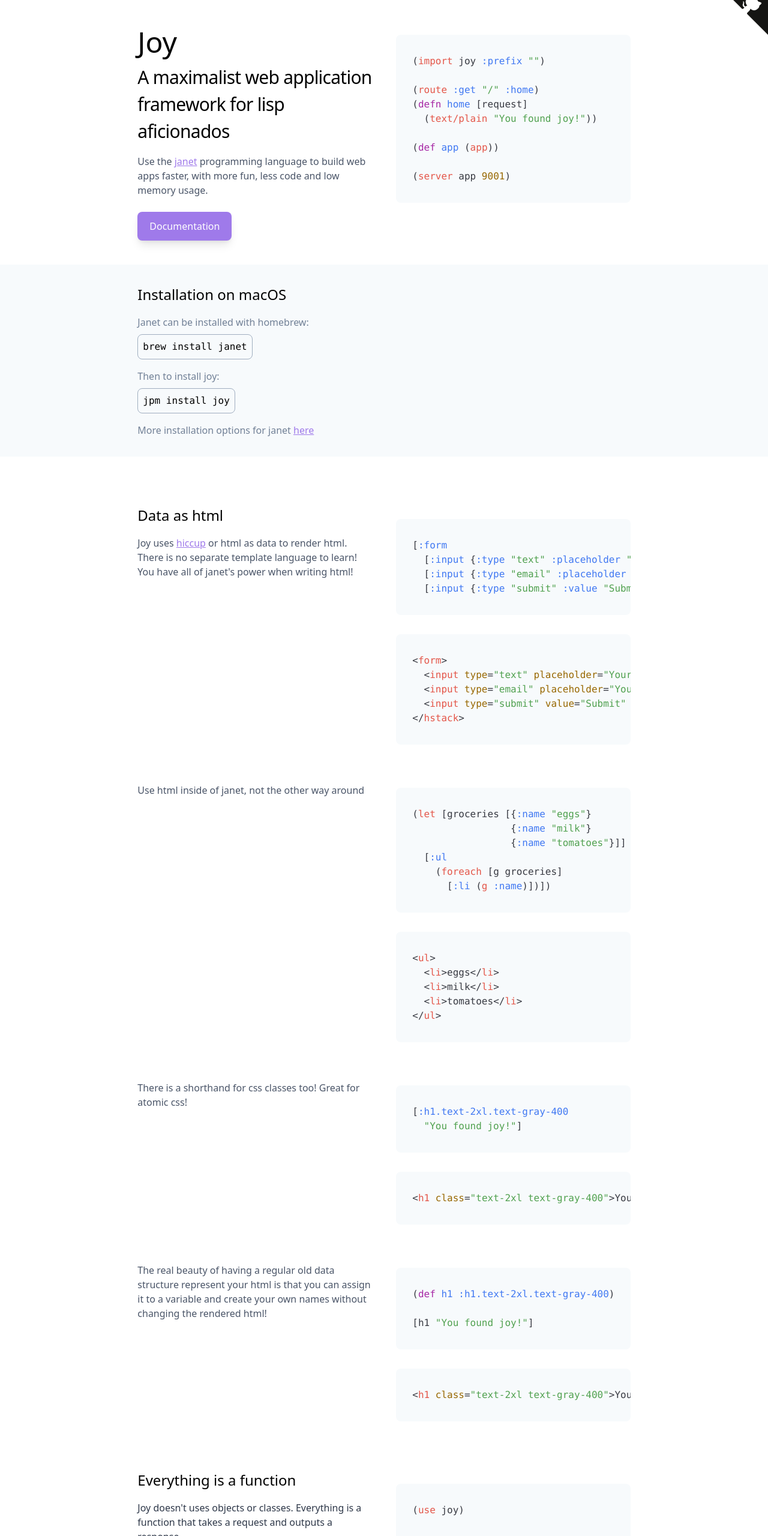
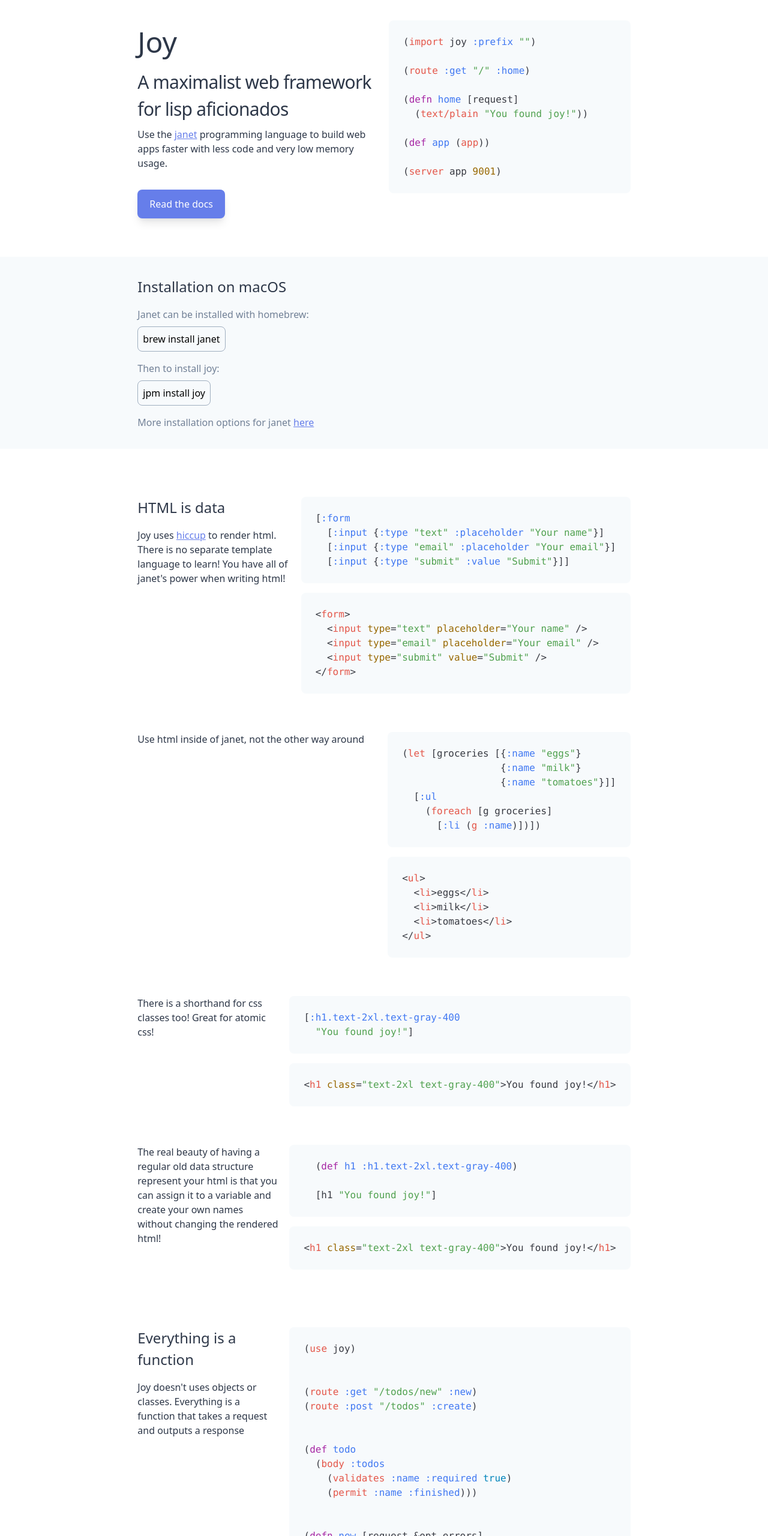
Before and after one commit to joy-framework/joy-framework.github.io, a plain HTML site: page index.html in a window 1280 px wide. Shown: the part 22-2582 px from the top of the page at 60% size. Drawn offline with Linux system fonts and the light colour scheme; files that its build step writes are made by us from their sources.

Commit message:
Use speakeasy static site generator

```diff
--- a/index.html
+++ b/index.html
@@ -1,187 +1,40 @@
-<!DOCTYPE html>
-<html lang="en" dir="ltr">
-  <head>
-    <meta charset="utf-8" />
-    <meta name="viewport" content="width=device-width, initial-scale=1" />
-    <title>Joy Framework</title>
-    <link rel="stylesheet" href="css/atom-one-light.css" />
-    <link rel="stylesheet" href="css/tailwind.min.css" />
-    <link rel="stylesheet" href="css/app.css" />
-  </head>
-  <body>
-    <a href="https://github.com/joy-framework/joy" class="github-corner" aria-label="View source on GitHub"><svg width="80" height="80" viewBox="0 0 250 250" style="fill:#151513; color:#fff; position: absolute; top: 0; border: 0; right: 0;" aria-hidden="true"><path d="M0,0 L115,115 L130,115 L142,142 L250,250 L250,0 Z"></path><path d="M128.3,109.0 C113.8,99.7 119.0,89.6 119.0,89.6 C122.0,82.7 120.5,78.6 120.5,78.6 C119.2,72.0 123.4,76.3 123.4,76.3 C127.3,80.9 125.5,87.3 125.5,87.3 C122.9,97.6 130.6,101.9 134.4,103.2" fill="currentColor" style="transform-origin: 130px 106px;" class="octo-arm"></path><path d="M115.0,115.0 C114.9,115.1 118.7,116.5 119.8,115.4 L133.7,101.6 C136.9,99.2 139.9,98.4 142.2,98.6 C133.8,88.0 127.5,74.4 143.8,58.0 C148.5,53.4 154.0,51.2 159.7,51.0 C160.3,49.4 163.2,43.6 171.4,40.1 C171.4,40.1 176.1,42.5 178.8,56.2 C183.1,58.6 187.2,61.8 190.9,65.4 C194.5,69.0 197.7,73.2 200.1,77.6 C213.8,80.2 216.3,84.9 216.3,84.9 C212.7,93.1 206.9,96.0 205.4,96.6 C205.1,102.4 203.0,107.8 198.3,112.5 C181.9,128.9 168.3,122.5 157.7,114.1 C157.9,116.9 156.7,120.9 152.7,124.9 L141.0,136.5 C139.8,137.7 141.6,141.9 141.8,141.8 Z" fill="currentColor" class="octo-body"></path></svg></a>
+<!DOCTYPE HTML><html dir="ltr" lang="en"><head><meta charset="utf-8" /><meta content="width=device-width, initial-scale=1" name="viewport" /><title>Joy Framework</title><link rel="stylesheet" href="css/atom-one-light.css" /><link rel="stylesheet" href="tailwind.min.css" /><link rel="stylesheet" href="css/app.css" /></head><body><div class="lg:mt-10"><div class="lg:w-2/3 p-4 mx-auto"><div class="self-stretch flex-row lg:flex lg:space-x-4"><div class="flex-1"><div class="self-stretch flex-col flex-1 space-y-2"><h1 class="text-5xl text-gray-800">Joy</h1><h2 class="text-3xl tracking-tight text-gray-800">A maximalist web framework for lisp aficionados</h2><h4 class="text-l text-gray-800">Use the <a href="https://janet-lang.org" class="text-indigo-500 underline">janet</a> programming language to build web apps faster with less code and very low memory usage.</h4><div class="mt-4"><a href="https://github.com/joy-framework/joy/blob/master/docs/introduction.md" class="inline-block my-6 px-5 py-3 rounded-lg bg-indigo-500 text-white shadow-lg hover:bg-indigo-700">Read the docs</a></div></div></div><div class="flex-1"><pre><code class="rounded-lg p-6 clojure">(import joy :prefix &quot;&quot;)
 
-    <div class="lg:w-2/3 p-4 mx-auto">
-      <div class="mt-10 grid sm:grid-flow-row lg:grid-flow-col lg:grid-cols-2 gap-10">
-        <div>
-          <h1 class="text-5xl">Joy</h1>
-          <h2 class="text-3xl tracking-tight">A maximalist web application framework for lisp aficionados</h2>
-          <h3 class="text-l mt-4 text-gray-700">
-            Use the <a href="https://janet-lang.org" class="underline text-purple-500">janet</a> programming language to build web apps faster, with more fun, less code and low memory usage.
-          </h3>
+(route :get &quot;&#x2F;&quot; :home)
 
-          <a class="inline-block my-6 px-5 py-3 rounded-lg bg-purple-500 text-white shadow-lg hover:bg-purple-700"
-             href="https://github.com/joy-framework/joy/blob/master/docs/introduction.md">
-            Documentation
-          </a>
-        </div>
-
-        <div>
-          <pre>
-            <code class="rounded-lg">
-  (import joy :prefix "")
-
-  (route :get "/" :home)
 (defn home [request]
-    (text/plain "You found joy!"))
+  (text&#x2F;plain &quot;You found joy!&quot;))
 
 (def app (app))
 
-  (server app 9001)
-            </code>
-          </pre>
-        </div>
-      </div>
-    </div>
-
-    <div class="bg-gray-100 py-4">
-      <div class="lg:w-2/3 p-4 mx-auto">
-        <div class="text-2xl">Installation on macOS</div>
-        <div class="text-gray-600 mt-4">Janet can be installed with homebrew:</div>
-        <code class="mt-2 inline-block rounded-lg border border-gray-500 p-2">brew install janet</code>
-        <div class="text-gray-600 mt-4">Then to install joy:</div>
-        <code class="mt-2 inline-block rounded-lg border border-gray-500 p-2">jpm install joy</code>
-        <div class="text-gray-600 mt-4">More installation options for janet <a class="text-purple-500 underline" href="https://janet-lang.org/docs/index.html">here</a></div>
-      </div>
-    </div>
-
-    <div class="lg:w-2/3 p-4 mx-auto text-gray-700 mt-16">
-      <div class="lg:grid sm:grid-flow-row lg:grid-flow-col lg:grid-cols-2 gap-10 text-gray-700">
-        <div>
-          <div class="text-2xl text-black">Data as html</div>
-
-          <p class="mt-4 text-gray-700">
-            Joy uses <a class="underline text-purple-500" href="https://github.com/weavejester/hiccup">hiccup</a> or html as data to render html.
-            There is no separate template language to learn! You have all of janet's power when writing
-            html!
-          </p>
-        </div>
-
-        <div>
-          <pre>
-            <code class="rounded-lg">
-  [:form
-    [:input {:type "text" :placeholder "Your name"}]]
-    [:input {:type "email" :placeholder "Your email"}]
-    [:input {:type "submit" :value "Submit"}]
-            </code>
-          </pre>
-
-          <pre class="-mt-10">
-            <code class="rounded-lg">
-  &lt;form&gt;
-    &lt;input type="text" placeholder="Your name" /&gt;
-    &lt;input type="email" placeholder="Your email" /&gt;
-    &lt;input type="submit" value="Submit" /&gt;
-  &lt;/hstack&gt;
-            </code>
-          </pre>
-        </div>
-      </div>
-
-      <div class="lg:grid sm:grid-flow-row lg:grid-flow-col lg:grid-cols-2 gap-10 text-gray-700">
-        <p class="mt-4 text-gray-700">
-          Use html inside of janet, not the other way around
-        </p>
-
-        <div>
-          <pre>
-            <code class="rounded-lg">
-  (let [groceries [{:name "eggs"}
-                   {:name "milk"}
-                   {:name "tomatoes"}]]
+(server app 9001)</code></pre></div></div></div></div><div class="bg-gray-100 py-4 mt-6"><div class="lg:w-2/3 p-4 mx-auto"><h3 class="text-2xl text-gray-800">Installation on macOS</h3><div class="mt-4"><div class="self-stretch flex-col flex-1 space-y-4"><div class="self-stretch flex-col flex-1"><div class="text-gray-600">Janet can be installed with homebrew:</div><div class="mt-2 inline-block rounded-lg border border-gray-500 p-2">brew install janet</div></div><div class="self-stretch flex-col flex-1"><div class="text-gray-600">Then to install joy:</div><div class="mt-2 inline-block rounded-lg border border-gray-500 p-2">jpm install joy</div></div><div class="text-gray-600">More installation options for janet <a href="https://janet-lang.org/docs/index.html" class="text-indigo-500 underline">here</a></div></div></div></div></div><div class="lg:mt-16"><div class="lg:w-2/3 p-4 mx-auto"><div class="self-stretch flex-col flex-1 space-y-16"><div class="self-stretch flex-row lg:flex lg:space-x-4"><div class="self-stretch flex-col flex-1 space-y-4"><h3 class="text-2xl text-gray-800">HTML is data</h3><div class="text-gray-800 flex-1">Joy uses <a href="https://github.com/weavejester/hiccup" class="text-indigo-500 underline">hiccup</a> to render html. There is no separate template language to learn! You have all of janet&#x27;s power when writing html!</div></div><div class="self-stretch flex-col flex-1 space-y-4"><pre class="flex-1"><code class="rounded-lg p-6 clojure">[:form
+  [:input {:type &quot;text&quot; :placeholder &quot;Your name&quot;}]
+  [:input {:type &quot;email&quot; :placeholder &quot;Your email&quot;}]
+  [:input {:type &quot;submit&quot; :value &quot;Submit&quot;}]]
+</code></pre><pre class="flex-1"><code class="rounded-lg p-6 html">&lt;form&gt;
+  &lt;input type=&quot;text&quot; placeholder=&quot;Your name&quot; &#x2F;&gt;
+  &lt;input type=&quot;email&quot; placeholder=&quot;Your email&quot; &#x2F;&gt;
+  &lt;input type=&quot;submit&quot; value=&quot;Submit&quot; &#x2F;&gt;
+&lt;&#x2F;form&gt;
+</code></pre></div></div><div class="self-stretch flex-row lg:flex lg:space-x-4"><div class="text-gray-800 flex-1">Use html inside of janet, not the other way around</div><div class="self-stretch flex-col flex-1 space-y-4"><pre class="flex-1"><code class="rounded-lg p-6 clojure">(let [groceries [{:name &quot;eggs&quot;}
+                 {:name &quot;milk&quot;}
+                 {:name &quot;tomatoes&quot;}]]
   [:ul
     (foreach [g groceries]
       [:li (g :name)])])
-            </code>
-          </pre>
+</code></pre><pre class="flex-1"><code class="rounded-lg p-6 html">&lt;ul&gt;
+  &lt;li&gt;eggs&lt;&#x2F;li&gt;
+  &lt;li&gt;milk&lt;&#x2F;li&gt;
+  &lt;li&gt;tomatoes&lt;&#x2F;li&gt;
+&lt;&#x2F;ul&gt;</code></pre></div></div><div class="self-stretch flex-row lg:flex lg:space-x-4"><div class="text-gray-800 flex-1">There is a shorthand for css classes too! Great for atomic css!</div><div class="self-stretch flex-col flex-1 space-y-4"><pre class="flex-1"><code class="rounded-lg p-6 clojure">[:h1.text-2xl.text-gray-400
+  &quot;You found joy!&quot;]
+</code></pre><pre class="flex-1"><code class="rounded-lg p-6 html">&lt;h1 class=&quot;text-2xl text-gray-400&quot;&gt;You found joy!&lt;&#x2F;h1&gt;</code></pre></div></div><div class="self-stretch flex-row lg:flex lg:space-x-4"><div class="text-gray-800 flex-1">The real beauty of having a regular old data structure represent your html is that you can assign it to a variable and create your own names without changing the rendered html!</div><div class="self-stretch flex-col flex-1 space-y-4"><pre class="flex-1"><code class="rounded-lg p-6 clojure">  (def h1 :h1.text-2xl.text-gray-400)
 
-          <pre class="-mt-10">
-            <code class="html rounded-lg">
-  &lt;ul&gt;
-    &lt;li&gt;eggs&lt;/li&gt;
-    &lt;li&gt;milk&lt;/li&gt;
-    &lt;li&gt;tomatoes&lt;/li&gt;
-  &lt;/ul&gt;
-            </code>
-          </pre>
-        </div>
-      </div>
-
-      <div class="lg:grid sm:grid-flow-row lg:grid-flow-col lg:grid-cols-2 gap-10 text-gray-700">
-        <p class="mt-4 text-gray-700">
-          There is a shorthand for css classes too! Great for atomic css!
-        </p>
-
-        <div>
-          <pre>
-            <code class="rounded-lg">
-  [:h1.text-2xl.text-gray-400
-    "You found joy!"]
-            </code>
-          </pre>
-
-          <pre class="-mt-10">
-            <code class="html rounded-lg">
-  &lt;h1 class="text-2xl text-gray-400"&gt;You found joy!&lt;/h1&gt;
-            </code>
-          </pre>
-        </div>
-      </div>
-
-      <div class="lg:grid sm:grid-flow-row lg:grid-flow-col lg:grid-cols-2 gap-10 text-gray-700">
-        <p class="mt-4 text-gray-700">
-          The real beauty of having a regular old data structure represent your
-          html is that you can assign it to a variable and create your own names
-          without changing the rendered html!
-        </p>
-
-        <div>
-          <pre>
-            <code class="rounded-lg">
-  (def h1 :h1.text-2xl.text-gray-400)
-
-  [h1 "You found joy!"]
-            </code>
-          </pre>
-
-          <pre class="-mt-10">
-            <code class="html rounded-lg">
-  &lt;h1 class="text-2xl text-gray-400"&gt;You found joy!&lt;/h1&gt;
-            </code>
-          </pre>
-        </div>
-      </div>
-    </div>
-
-    <div class="lg:w-2/3 p-4 mx-auto text-gray-700">
-      <div class="lg:grid sm:grid-flow-row lg:grid-flow-col lg:grid-cols-2 gap-10 text-gray-700">
-        <div class="text-gray-800">
-          <div class="text-2xl text-black">Everything is a function</div>
-
-          <p class="mt-4">
-            Joy doesn't uses objects or classes. Everything is a function that takes a request and outputs a response
-          </p>
-        </div>
-
-        <div>
-          <pre>
-            <code class="rounded-lg">
-  (use joy)
+  [h1 &quot;You found joy!&quot;]</code></pre><pre class="flex-1"><code class="rounded-lg p-6 html">&lt;h1 class=&quot;text-2xl text-gray-400&quot;&gt;You found joy!&lt;&#x2F;h1&gt;</code></pre></div></div></div></div></div><div class="lg:mt-16"><div class="lg:w-2/3 p-4 mx-auto"><div class="self-stretch flex-col flex-1 space-y-16"><div class="self-stretch flex-row lg:flex lg:space-x-4"><div class="flex-1"><div class="self-stretch flex-col flex-1 space-y-4"><h3 class="text-2xl text-gray-800">Everything is a function</h3><div class="text-gray-800 flex-1">Joy doesn&#x27;t uses objects or classes. Everything is a function that takes a request and outputs a response</div></div></div><div class="flex-1"><div class="self-stretch flex-col flex-1 space-y-4"><pre class="flex-1"><code class="rounded-lg p-6 clojure">(use joy)
 
 
-  (route :get "/todos/new" :new)
-  (route :post "/todos" :create)
+(route :get &quot;&#x2F;todos&#x2F;new&quot; :new)
+(route :post &quot;&#x2F;todos&quot; :create)
 
 
 (def todo
@@ -190,59 +43,28 @@
     (permit :name :finished)))
 
 
-  (defn new [request &opt errors]
+(defn new [request &amp;opt errors]
+  (default errors {})
+
+  (let [todo (todo request)]
+
     (form-for [request :create]
-      [:input {:type "text" :name "name"}]
-      [:div (get errors :name)]
+      (text-field todo :name)
+      [:div (errors :name)]
 
-      [:label {:for "finished"}
-        [:input {:type "checkbox" :name "finished" :value 1}]
-        [:span "Finished"]]
-      [:div (get errors :finished)]
+      (label-for :finished
+        # generates hidden input for false&#x2F;zero values
+        (checkbox-field todo :finished)
+        [:span &quot; Finished&quot;])
+      [:div (errors :finished)]
 
-      [:input {:type "submit" :value "Submit"}]))
+      (submit &quot;Save&quot;))))
 
 
 (defn create [request]
-    (let [todo (-> request todo db/save)]
+  (let [todo (-&gt; request todo db&#x2F;save)]
+
     (if (saved? todo)
       (redirect-to :home)
       (new request (errors todo)))))
-            </code>
-          </pre>
-        </div>
-      </div>
-    </div>
-
-    <div class="lg:w-2/3 p-4 mx-auto text-gray-700">
-      <div class="lg:grid sm:grid-flow-row lg:grid-flow-col lg:grid-cols-2 gap-10 text-gray-700">
-        <div>
-          <div class="text-2xl text-black">Deploy a single binary</div>
-
-          <p class="mt-4">
-            Say goodbye to complicated deploys that involve multiple runtime dependencies. Joy compiles
-            to an executable.
-          </p>
-          <p class="mt-4">
-            Compile your code for the target machine, copy it over and start it up. Deploy finished.
-          </p>
-        </div>
-
-        <div>
-          <pre>
-            <code class="rounded-lg bash">
-  joy new easy-deploy
-  cd easy-deploy
-  jpm build
-  ./build/easy-deploy # => Server listening on http://localhost:9001
-            </code>
-          </pre>
-        </div>
-      </div>
-    </div>
-
-    <script data-goatcounter="https://joyframework.goatcounter.com/count" async src="//gc.zgo.at/count.js"></script>
-    <script src="js/highlight.pack.js"></script>
-    <script>hljs.initHighlightingOnLoad();</script>
-  </body>
-</html>
+</code></pre></div></div></div></div></div></div><script async="" src="//gc.zgo.at/count.js" data-goatcounter="https://joyframework.goatcounter.com/count"></script><script src="js/highlight.pack.js"></script><script>hljs.initHighlightingOnLoad();</script></body></html>
```
Also changed, not shown: examples/css.html (added, +1 -0 lines), examples/form.html (added, +5 -0 lines), examples/loop.html (added, +5 -0 lines), css/tailwind.min.css, 12 other files. Lines whose indentation alone changed are shown as unchanged.
